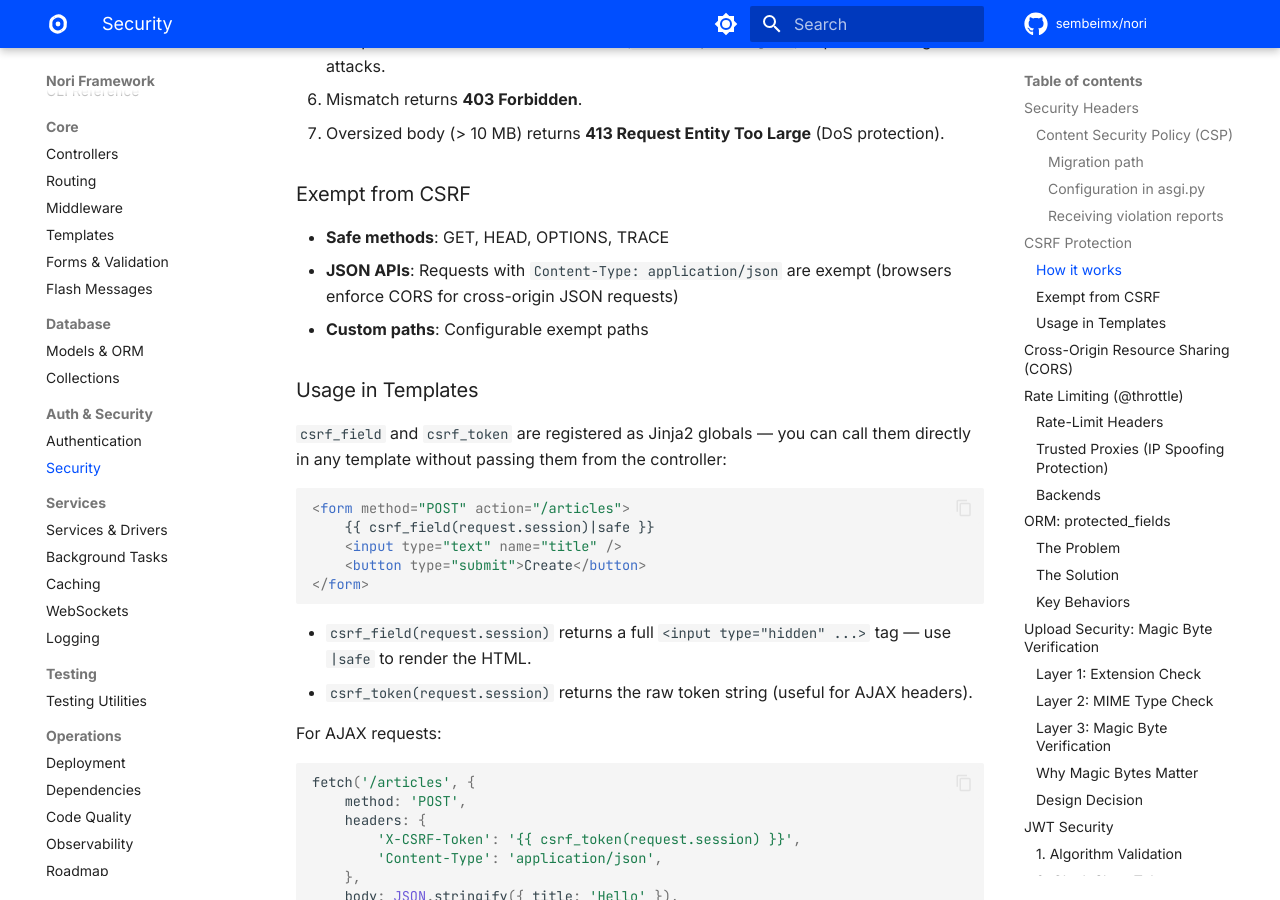
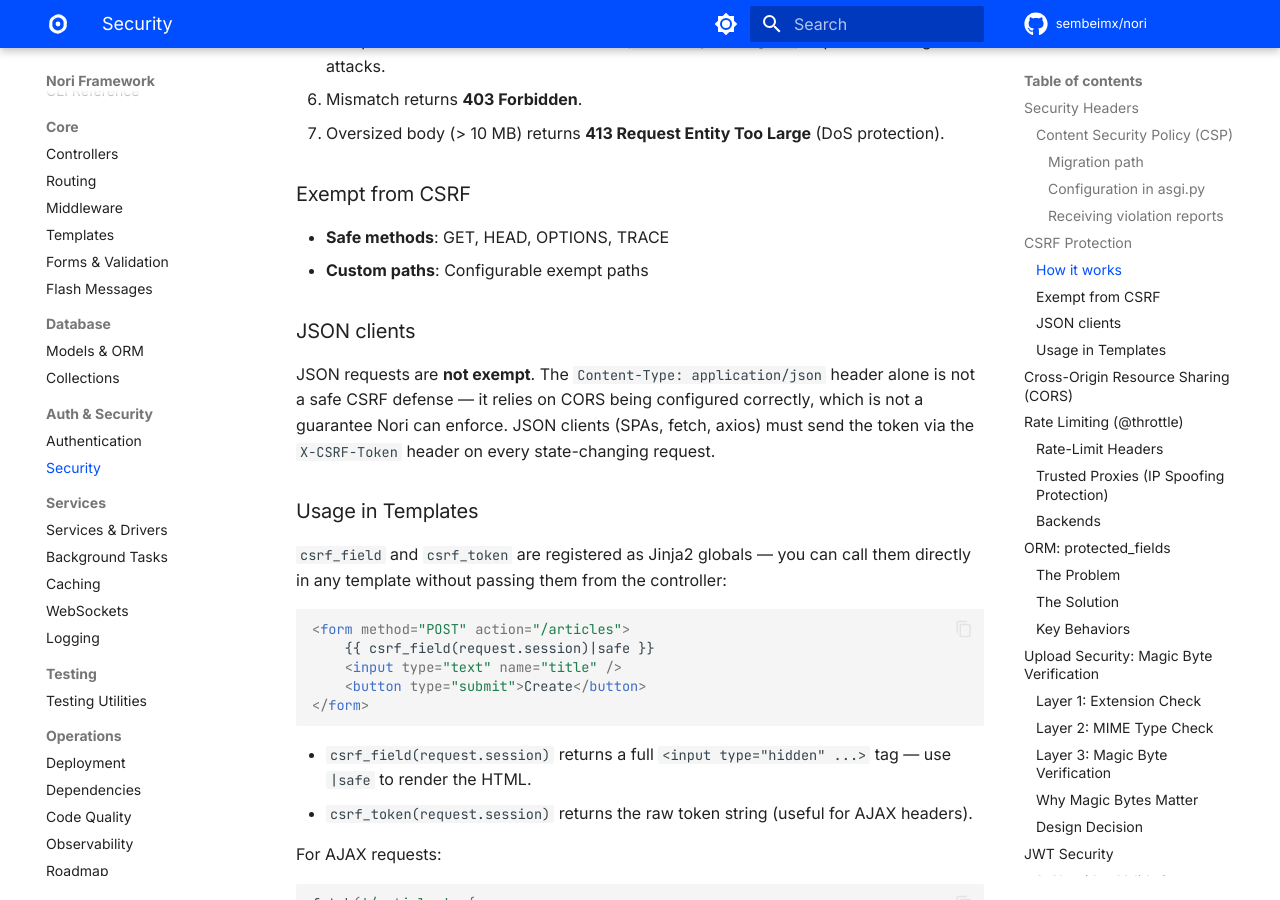
Before and after one commit to sembeimx/nori, an MkDocs documentation site: the page built from docs/security.md, in a window 1280 px wide and 900 px high, scrolled down 2805 px. Built offline with MkDocs 1.6.1 and Material for MkDocs 9.7.7, drawn with Linux system fonts in a browser that asks for light colours; comment, search, counter and statistics services are not loaded; the version menu is left out.

Commit message:
fix(security): CSRF middleware no longer exempts JSON requests
The Content-Type: application/json early-exit relied on CORS being
correctly configured to block cross-site POSTs. Default Nori has CORS
disabled (which does block the attack as a side effect), but any project
that enables CORS with credentials and a permissive origin policy
reopens the bypass. The middleware now requires the X-CSRF-Token header
on JSON requests, matching the pattern docs/security.md already teaches
in its fetch example.

Body parsing remains form-only; JSON bodies are not searched for a
_csrf_token field. SPAs and fetch-based clients must send the header.

```diff
--- a/docs/security.md
+++ b/docs/security.md
@@ -94,8 +94,11 @@ Then route it: `Route('/csp-violations', csp.report, methods=['POST'])`. Make su
 ### Exempt from CSRF
 
 - **Safe methods**: GET, HEAD, OPTIONS, TRACE
-- **JSON APIs**: Requests with `Content-Type: application/json` are exempt (browsers enforce CORS for cross-origin JSON requests)
 - **Custom paths**: Configurable exempt paths
+
+### JSON clients
+
+JSON requests are **not exempt**. The `Content-Type: application/json` header alone is not a safe CSRF defense — it relies on CORS being configured correctly, which is not a guarantee Nori can enforce. JSON clients (SPAs, fetch, axios) must send the token via the `X-CSRF-Token` header on every state-changing request.
 
 ### Usage in Templates
 
```
Also changed, not shown: docs/architecture.md (+1 -1 lines), docs/middleware.md (+1 -2 lines), 2 other files.
